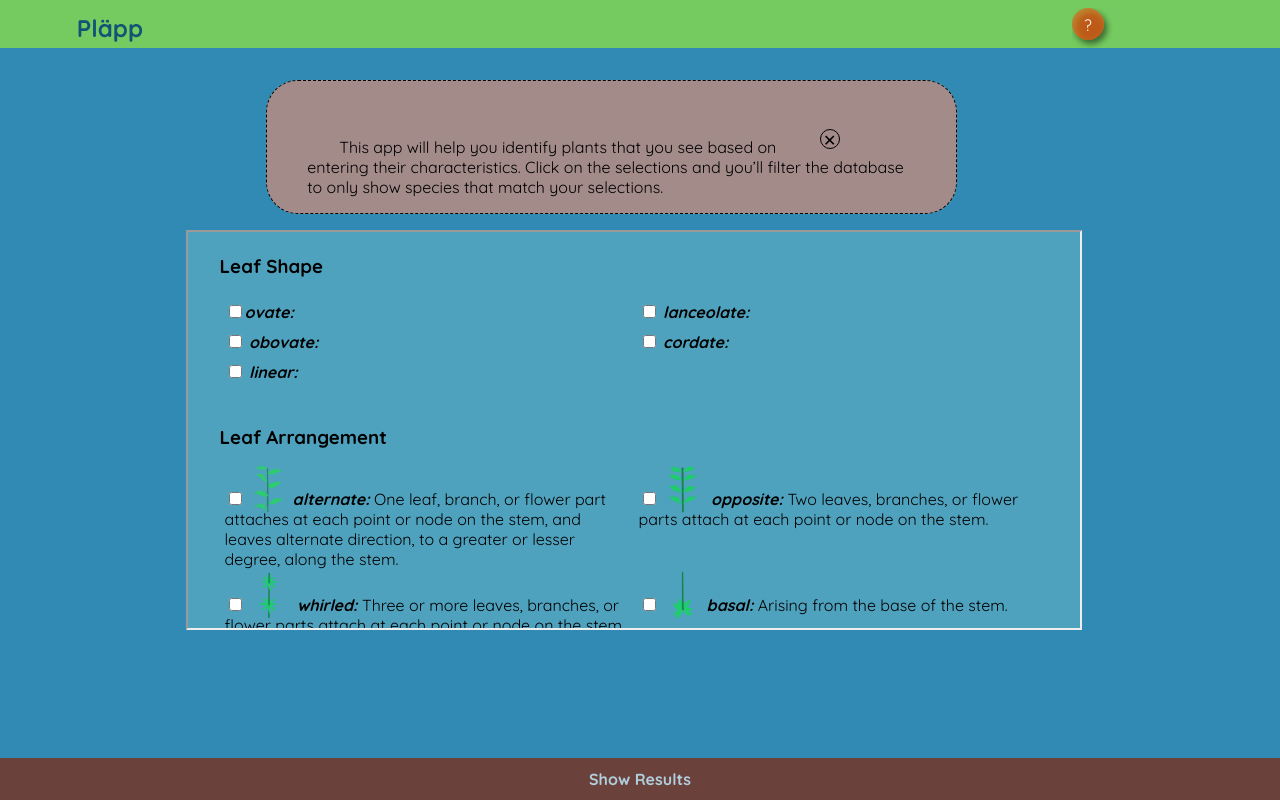
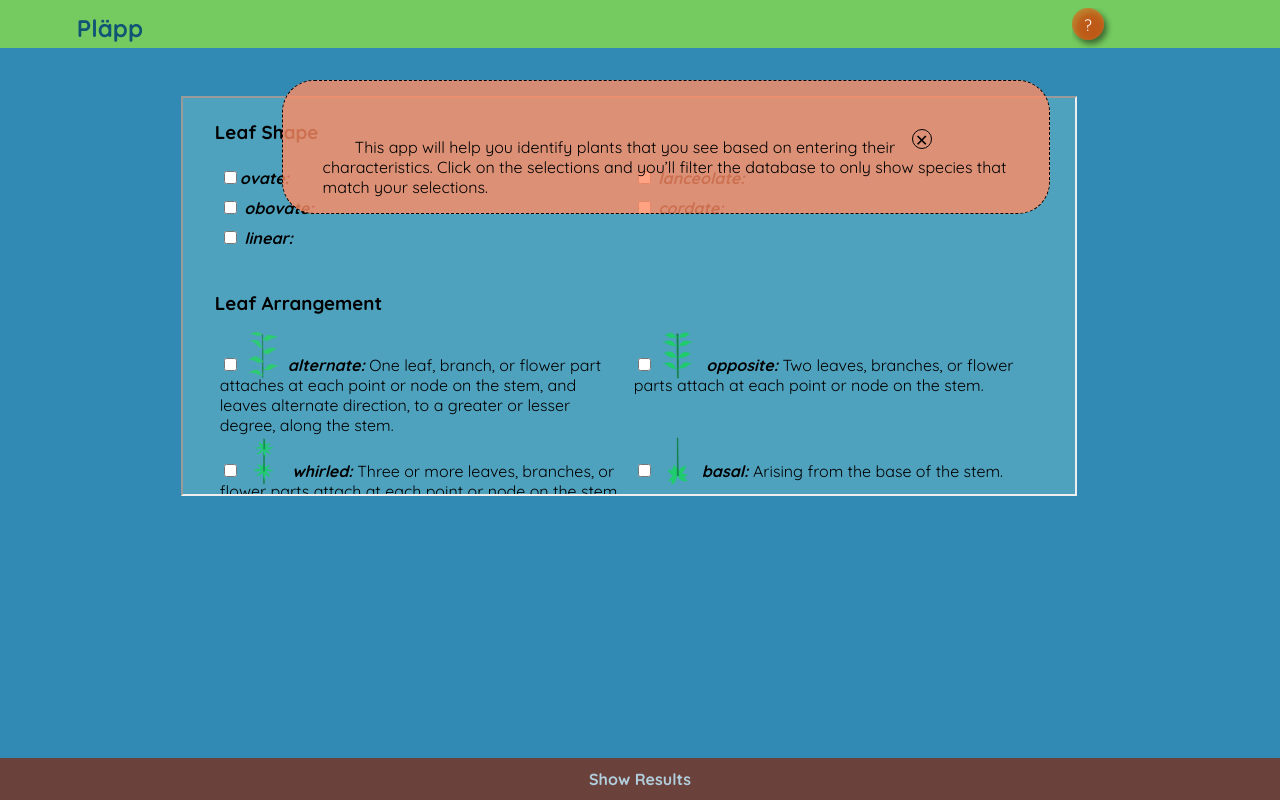
Before and after one commit to galarus/plapp, a React (Create React App) app: page / in a window 1280 px wide. Built offline with nearby package versions, Linux system fonts and the light colour scheme.

Commit message:
about modal

```diff
--- a/src/Components/About/AboutContent.js
+++ b/src/Components/About/AboutContent.js
@@ -31,7 +31,9 @@ class AboutContent extends React.Component<Props, State> {
                 padding: '0px 40px',
                 border: '1px dashed black',
                 borderRadius: '2em',
-                backgroundColor: 'rgba(255, 140, 100, 0.55)'
+                backgroundColor: 'rgba(255, 140, 100, 0.8)',
+                position: 'fixed',
+                zIndex: 2
               }}
             >
               <div style={{ opacity: '1' }}>
```
